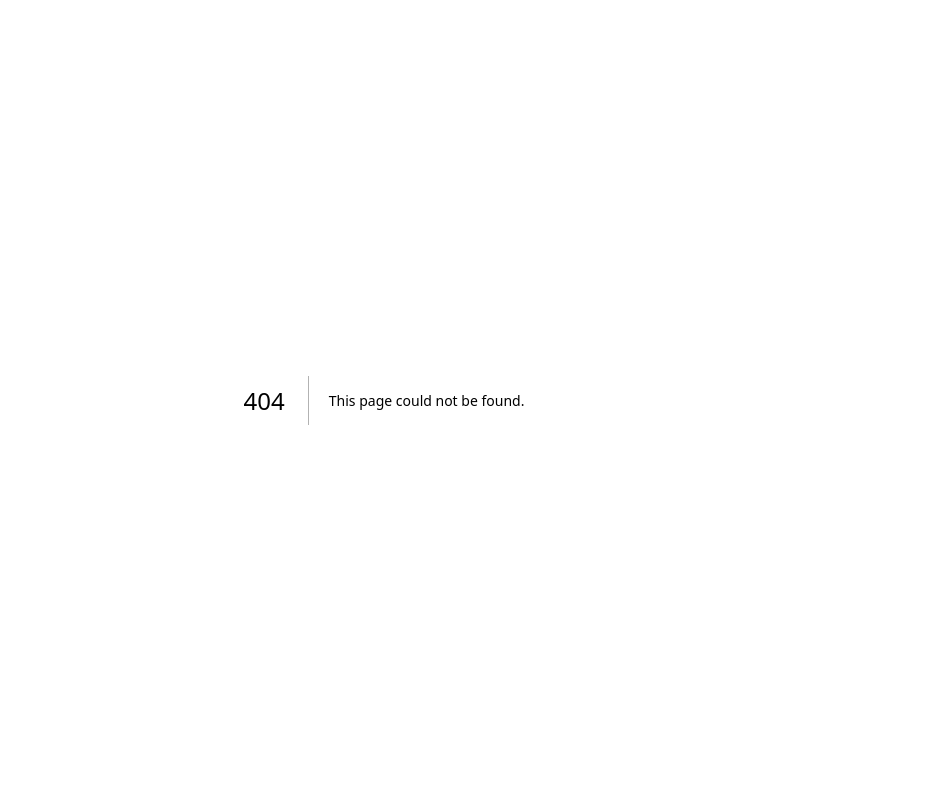
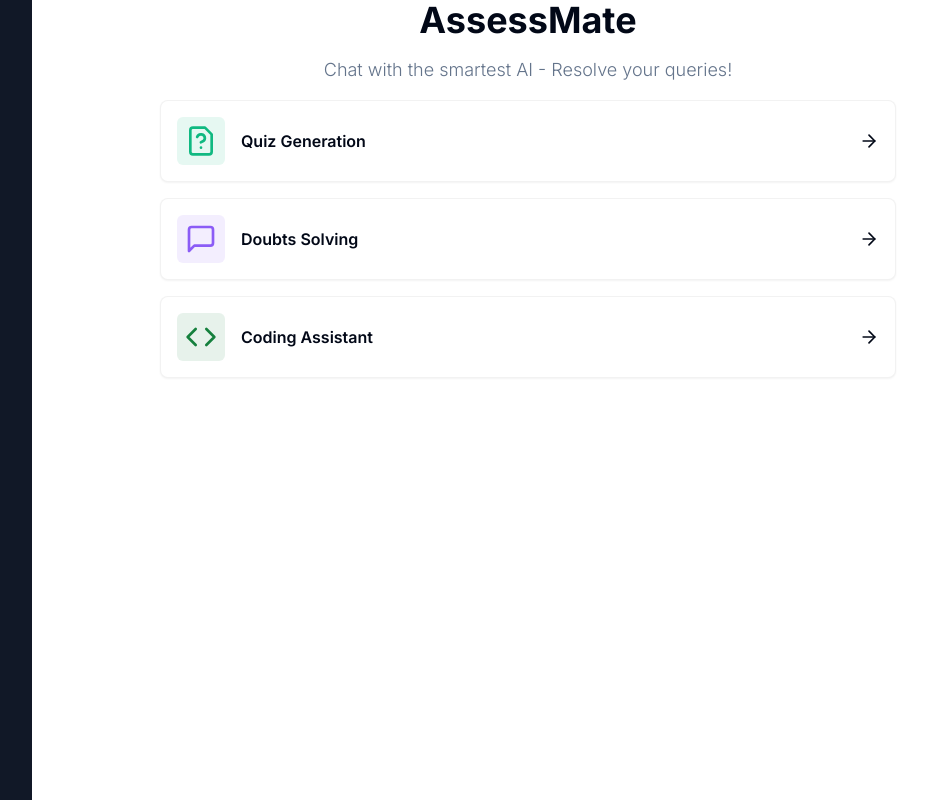
Before and after one commit to bhavkushwaha/AssessMate, a Next.js app: page /dashboard in a window 1280 px wide. Before the commit this address had no page. Shown: the whole page, without its empty margins (256-1183 px from the left). Built offline with nearby package versions, Linux system fonts and the light colour scheme.

Commit message:
Clerk Authentication Setup Finished

```diff
--- /dev/null
+++ b/app/(auth)/(routes)/sign-in/[[...sign-in]]/page.tsx
@@ -0,0 +1,5 @@
+import { SignIn } from "@clerk/nextjs";
+
+export default function Page() {
+  return <SignIn />;
+}
--- /dev/null
+++ b/app/(auth)/(routes)/sign-up/[[...sign-up]]/page.tsx
@@ -0,0 +1,5 @@
+import { SignUp } from "@clerk/nextjs";
+
+export default function Page() {
+  return <SignUp />;
+}
--- /dev/null
+++ b/app/(auth)/layout.tsx
@@ -0,0 +1,13 @@
+const AuthLayout = ({
+    children
+}: {
+    children: React.ReactNode;
+}) => {
+    return (
+        <div className="flex items-center justify-center h-full">
+        {children}
+        </div>
+    );
+};
+
+export default AuthLayout;
--- /dev/null
+++ b/app/(dashboard)/(routes)/dashboard/page.tsx
@@ -0,0 +1,74 @@
+"use client";
+
+import { useRouter } from "next/navigation";
+import { Card } from "@/components/ui/card";
+import { cn } from "@/lib/utils";
+import {
+  ArrowRight,
+  Code,
+  ImageIcon,
+  MessageSquare,
+  FileQuestion,
+} from "lucide-react";
+
+const tools = [
+  {
+    label: "Quiz Generation",
+    icon: FileQuestion,
+    color: "text-emerald-500",
+    bgColor: "bg-emerald-500/10",
+    href: "/quiz",
+  },
+  {
+    label: "Doubts Solving",
+    icon: MessageSquare,
+    color: "text-violet-500",
+    bgColor: "bg-violet-500/10",
+    href: "/conversation",
+  },
+  {
+    label: "Coding Assistant",
+    icon: Code,
+    color: "text-green-700",
+    bgColor: "bg-green-700/10",
+    href: "/code",
+  },
+];
+
+const DashboardPage = () => {
+  const router = useRouter();
+
+  return (
+    <div>
+      <div className="mb-8 space-y-4 pb-4">
+        <h2 className="text-2xl md:text-4xl font-bold text-center">
+          AssessMate
+        </h2>
+        <p className="text-muted-foreground font-light text-sm md:text-lg text-center">
+          Chat with the smartest AI - Resolve your queries!
+        </p>
+
+        <div className="px-4 md:px-20 lg:px-32 space-y-4">
+          {tools.map((tool) => (
+            <Card
+              onClick={() => router.push(tool.href)}
+              key={tool.href}
+              className="p-4 border-black/5 flex items-center justify-between hover:shadow-md transition cursor-pointer"
+            >
+              <div className="flex items-center gap-x-4">
+                <div className={cn("p-2 w-fit rounded-md", tool.bgColor)}>
+                  <tool.icon className={cn("w-8 h-8", tool.color)} />
+                </div>
+                <div className="font-semibold">{tool.label}</div>
+              </div>
+
+              <ArrowRight className="w-5 h-5" />
+            </Card>
+          ))}
+        </div>
+      </div>
+    </div>
+  );
+};
+
+export default DashboardPage;
--- /dev/null
+++ b/app/(dashboard)/layout.tsx
@@ -0,0 +1,16 @@
+
+const DashboardLayout = async ({ children }: { children: React.ReactNode }) => {
+
+  return (
+    <div className="h-full relative">
+      <div className="hidden h-full md:flex md:w-72 md:flex-col md:fixed md:inset-y-0 bg-gray-900">
+
+      </div>
+      <main className="md:pl-72">
+        {children}
+      </main>
+    </div>
+  );
+};
+
+export default DashboardLayout;
--- /dev/null
+++ b/app/(landing)/layout.tsx
@@ -0,0 +1,9 @@
+const LandingLayout = ({ children }: { children: React.ReactNode }) => {
+    return (
+      <main className="h-full overflow-auto">
+        <div className="mx-auto max-w-screen-full h-full w-full">{children}</div>
+      </main>
+    );
+  };
+
+  export default LandingLayout;
--- /dev/null
+++ b/app/(landing)/page.tsx
@@ -0,0 +1,9 @@
+const LandingPage = () => {
+  return (
+    <div className="h-full">
+      <h1 className="text-red-600">Landing Page</h1>
+    </div>
+  );
+};
+
+export default LandingPage;
--- a/app/layout.tsx
+++ b/app/layout.tsx
@@ -1,6 +1,7 @@
 import type { Metadata } from "next";
 import { Inter } from "next/font/google";
 import "./globals.css";
+import { ClerkProvider } from "@clerk/nextjs";
 
 const inter = Inter({ subsets: ["latin"] });
 
@@ -15,10 +16,12 @@ export default function RootLayout({
   children: React.ReactNode;
 }>) {
   return (
+    <ClerkProvider>
       <html lang="en">
         <body className={inter.className}>
           {children}
         </body>
       </html>
+    </ClerkProvider>
   );
 }
--- a/app/page.tsx
+++ /dev/null
@@ -1,9 +0,0 @@
-import Image from "next/image";
-
-export default function Home() {
-  return (
-   <div>
-    <h1 className="text-red-500 text-6xl">AssessMate</h1>
-   </div>
-  );
-}
--- /dev/null
+++ b/components/ui/card.tsx
@@ -0,0 +1,79 @@
+import * as React from "react"
+
+import { cn } from "@/lib/utils"
+
+const Card = React.forwardRef<
+  HTMLDivElement,
+  React.HTMLAttributes<HTMLDivElement>
+>(({ className, ...props }, ref) => (
+  <div
+    ref={ref}
+    className={cn(
+      "rounded-lg border bg-card text-card-foreground shadow-sm",
+      className
+    )}
+    {...props}
+  />
+))
+Card.displayName = "Card"
+
+const CardHeader = React.forwardRef<
+  HTMLDivElement,
+  React.HTMLAttributes<HTMLDivElement>
+>(({ className, ...props }, ref) => (
+  <div
+    ref={ref}
+    className={cn("flex flex-col space-y-1.5 p-6", className)}
+    {...props}
+  />
+))
+CardHeader.displayName = "CardHeader"
+
+const CardTitle = React.forwardRef<
+  HTMLParagraphElement,
+  React.HTMLAttributes<HTMLHeadingElement>
+>(({ className, ...props }, ref) => (
+  <h3
+    ref={ref}
+    className={cn(
+      "text-2xl font-semibold leading-none tracking-tight",
+      className
+    )}
+    {...props}
+  />
+))
+CardTitle.displayName = "CardTitle"
+
+const CardDescription = React.forwardRef<
+  HTMLParagraphElement,
+  React.HTMLAttributes<HTMLParagraphElement>
+>(({ className, ...props }, ref) => (
+  <p
+    ref={ref}
+    className={cn("text-sm text-muted-foreground", className)}
+    {...props}
+  />
+))
+CardDescription.displayName = "CardDescription"
+
+const CardContent = React.forwardRef<
+  HTMLDivElement,
+  React.HTMLAttributes<HTMLDivElement>
+>(({ className, ...props }, ref) => (
+  <div ref={ref} className={cn("p-6 pt-0", className)} {...props} />
+))
+CardContent.displayName = "CardContent"
+
+const CardFooter = React.forwardRef<
+  HTMLDivElement,
+  React.HTMLAttributes<HTMLDivElement>
+>(({ className, ...props }, ref) => (
+  <div
+    ref={ref}
+    className={cn("flex items-center p-6 pt-0", className)}
+    {...props}
+  />
+))
+CardFooter.displayName = "CardFooter"
+
+export { Card, CardHeader, CardFooter, CardTitle, CardDescription, CardContent }
--- a/package.json
+++ b/package.json
@@ -9,6 +9,7 @@
     "lint": "next lint"
   },
   "dependencies": {
+    "@clerk/nextjs": "^5.7.1",
     "assessmate": "file:",
     "class-variance-authority": "^0.7.0",
     "clsx": "^2.1.1",
```
Also changed, not shown: middleware.ts (added, +19 -0 lines), 1 other file (tests, documents, lock files or other folders).
